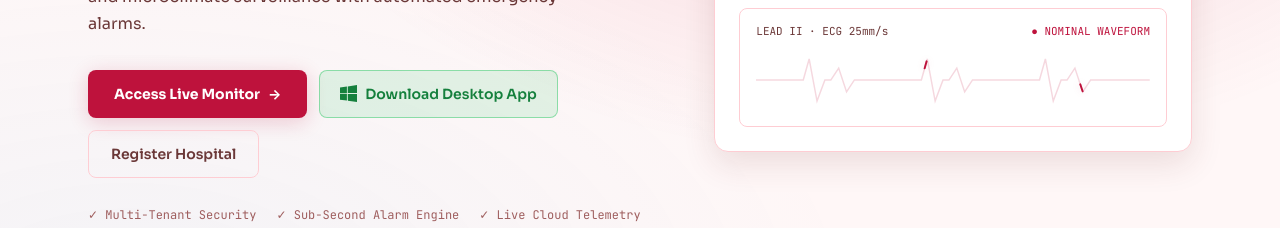
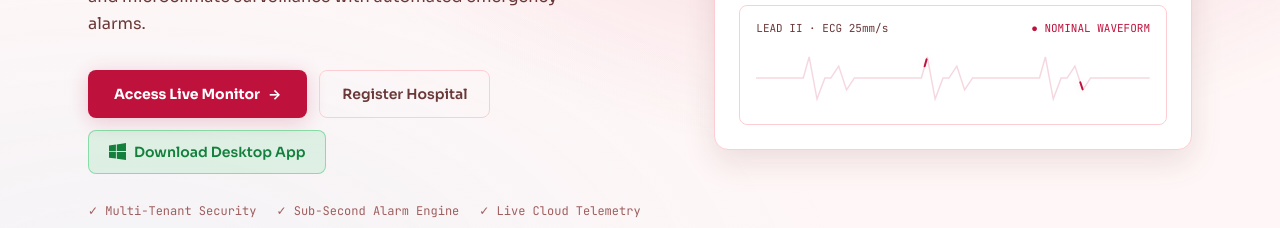
Before and after one commit to dhairjo-ete/neocare-project, a React (Vite) app in the folder web-dashboard/: page / in a window 1280 px wide. Shown: the part 370-598 px from the top of the page. Built offline with nearby package versions, Linux system fonts and the light colour scheme; no server answers.

Commit message:
fix(home): swap order of Register Hospital and Download Desktop App buttons

```diff
--- a/web-dashboard/src/pages/Home.jsx
+++ b/web-dashboard/src/pages/Home.jsx
@@ -61,6 +61,9 @@ export default function Home() {
                 <span>Access Live Monitor</span>
                 <span>&#8594;</span>
               </Link>
+              <Link to="/signup" className="btn-cta-outline">
+                Register Hospital
+              </Link>
               <button
                 type="button"
                 className="btn-cta-download"
@@ -72,9 +75,6 @@ export default function Home() {
                 </svg>
                 <span>Download Desktop App</span>
               </button>
-              <Link to="/signup" className="btn-cta-outline">
-                Register Hospital
-              </Link>
             </div>
 
             <div className="hero-trust-bar">
```
